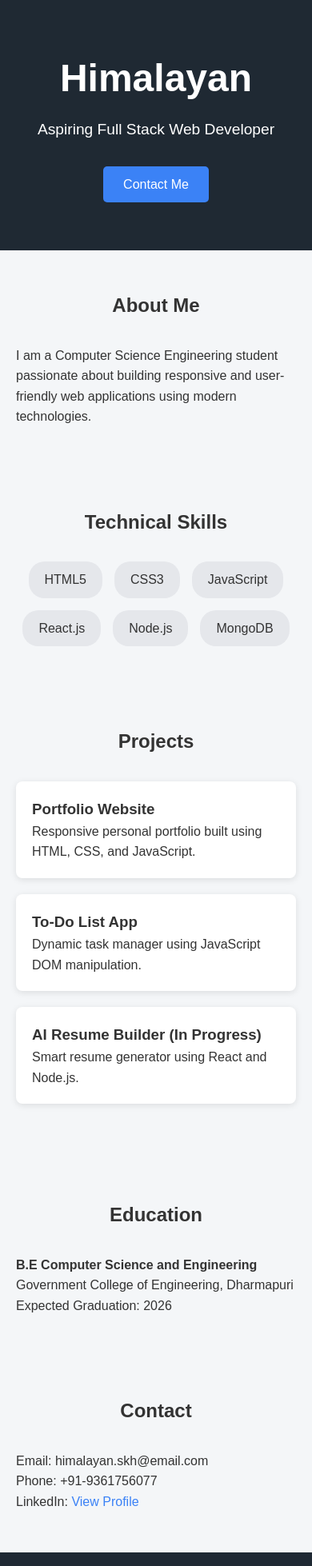
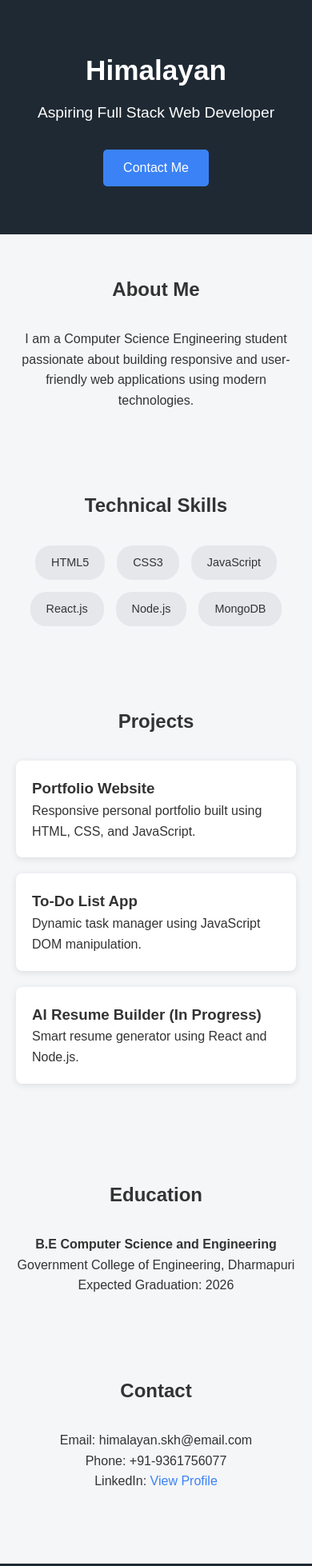
Before and after one commit to Himalayansk/himalayan-portfolio, a plain HTML site: page index.html in a window 390 px wide. Shown: the top 1958 px of the page at 80% size. Drawn offline with Linux system fonts and the light colour scheme; files that its build step writes are made by us from their sources.

Commit message:
Update index.html

```diff
--- a/index.html
+++ b/index.html
@@ -4,7 +4,116 @@
   <meta charset="UTF-8" />
   <meta name="viewport" content="width=device-width, initial-scale=1.0"/>
   <title>Himalayan | Full Stack Developer</title>
-  <link rel="stylesheet" href="css/style.css" />
+
+  <!-- Embedded CSS -->
+  <style>
+    * {
+      margin: 0;
+      padding: 0;
+      box-sizing: border-box;
+      font-family: Arial, Helvetica, sans-serif;
+    }
+
+    body {
+      background: #f4f6f8;
+      color: #333;
+      line-height: 1.6;
+    }
+
+    header {
+      background: #1f2933;
+      color: #fff;
+      text-align: center;
+      padding: 60px 20px;
+    }
+
+    header h1 {
+      font-size: 3rem;
+    }
+
+    header p {
+      margin: 10px 0;
+      font-size: 1.2rem;
+    }
+
+    .btn {
+      display: inline-block;
+      margin-top: 20px;
+      background: #3b82f6;
+      color: #fff;
+      padding: 10px 25px;
+      text-decoration: none;
+      border-radius: 5px;
+    }
+
+    section {
+      padding: 50px 20px;
+      max-width: 1000px;
+      margin: auto;
+    }
+
+    h2 {
+      text-align: center;
+      margin-bottom: 30px;
+    }
+
+    .about p {
+      text-align: center;
+      max-width: 700px;
+      margin: auto;
+    }
+
+    .skill-box {
+      display: flex;
+      flex-wrap: wrap;
+      justify-content: center;
+      gap: 15px;
+    }
+
+    .skill-box span {
+      background: #e5e7eb;
+      padding: 10px 20px;
+      border-radius: 20px;
+      font-size: 0.9rem;
+    }
+
+    .projects .project {
+      background: #fff;
+      padding: 20px;
+      margin-bottom: 20px;
+      border-radius: 8px;
+      box-shadow: 0 2px 8px rgba(0,0,0,0.1);
+    }
+
+    .education p {
+      text-align: center;
+      font-size: 1rem;
+    }
+
+    .contact {
+      text-align: center;
+    }
+
+    .contact a {
+      color: #3b82f6;
+      text-decoration: none;
+    }
+
+    footer {
+      text-align: center;
+      padding: 20px;
+      background: #1f2933;
+      color: #fff;
+      margin-top: 40px;
+    }
+
+    /* Responsive */
+    @media (max-width: 600px) {
+      header h1 {
+        font-size: 2.2rem;
+      }
+    }
+  </style>
 </head>
 <body>
 
```
